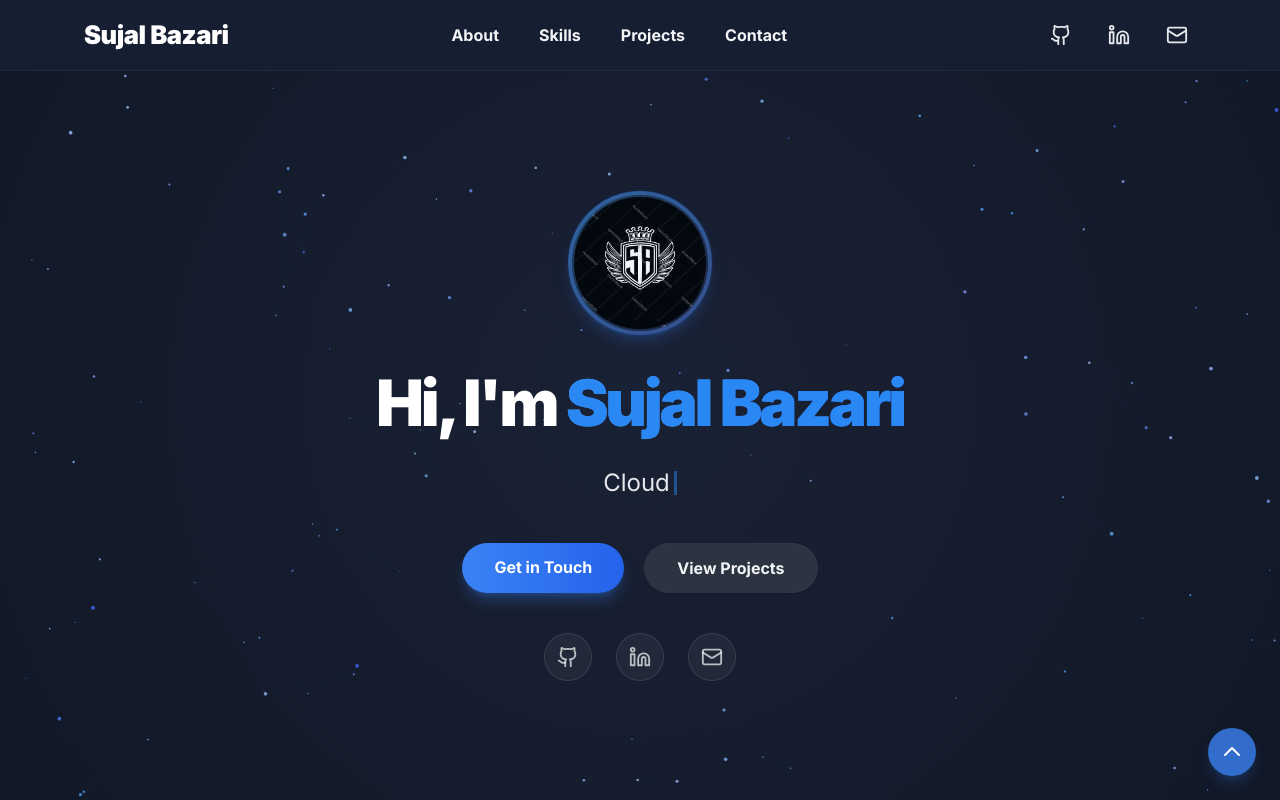
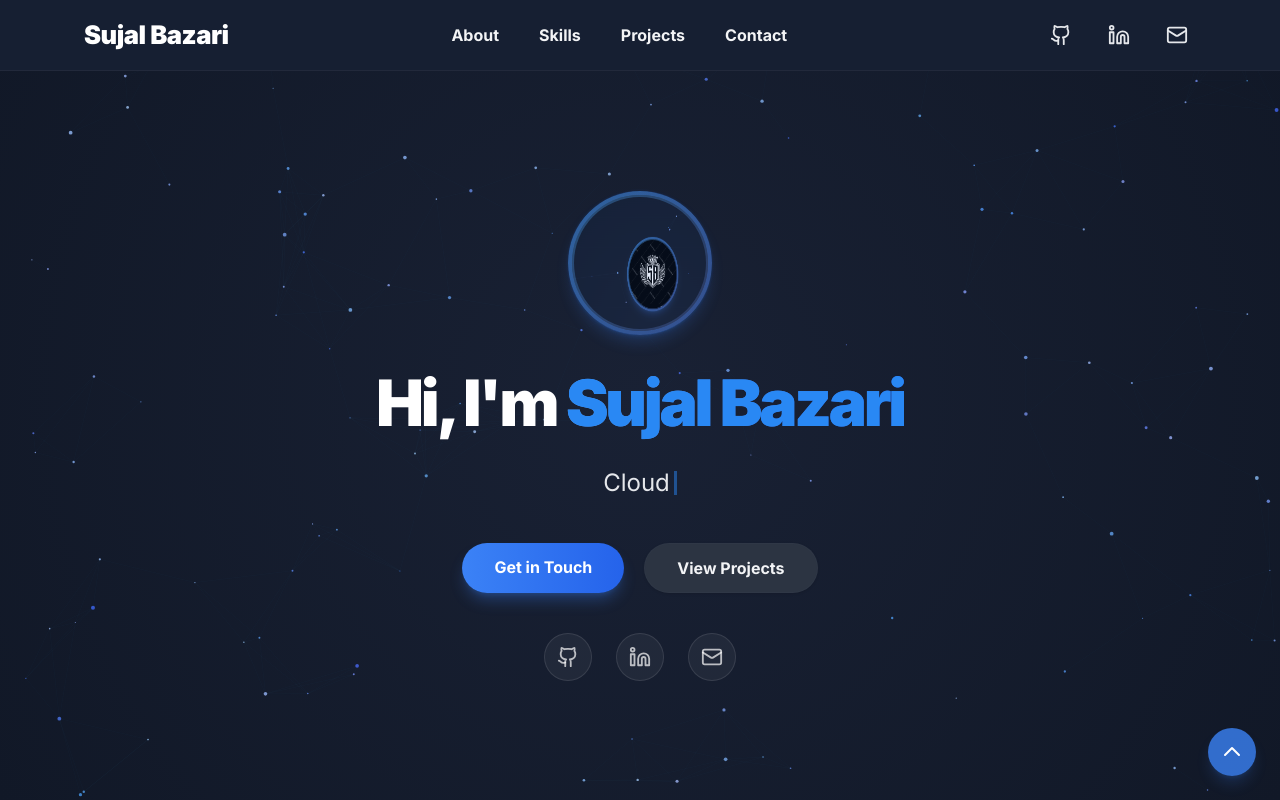
Before and after one commit to sujalbazari18/Personal-Portfolio, a React (Vite) app: page / in a window 1280 px wide. Shown: the top 800 px of the page. Built offline with nearby package versions, Linux system fonts and the light colour scheme.

Commit message:
Replace SB logo with image
Replaced the SB logo in the HeroSection with a new image.

```diff
--- a/index.html
+++ b/index.html
@@ -1,3 +1,4 @@
+
 <!DOCTYPE html>
 <html lang="en">
   <head>
@@ -6,12 +7,12 @@
     <title>Sujal Bazari - Backend Developer</title>
     <meta name="description" content="Personal portfolio of Sujal Bazari, a Full Stack Developer specializing in web development, mobile applications and system design." />
     <meta name="author" content="Sujal Bazari" />
-    <link rel="icon" type="image/svg+xml" href="/images.jpeg" />
+    <link rel="icon" type="image/svg+xml" href="/lovable-uploads/4973b318-816a-4064-9c8a-3dec2d1c603b.png" />
 
     <meta property="og:title" content="Sujal Bazari - Full Stack Developer" />
     <meta property="og:description" content="Personal portfolio of Sujal Bazari, a Full Stack Developer specializing in web development, mobile applications and system design." />
     <meta property="og:type" content="website" />
-    <meta property="og:image" content="https://www.pinterest.com/pin/734790495440185884" />
+    <meta property="og:image" content="/lovable-uploads/4973b318-816a-4064-9c8a-3dec2d1c603b.png" />
 
     <meta name="twitter:card" content="summary_large_image" />
     <meta name="twitter:site" content="@sujalbazari" />
--- a/src/components/HeroSection.tsx
+++ b/src/components/HeroSection.tsx
@@ -36,7 +36,7 @@ const HeroSection = () => {
             transition={{ duration: 0.5, delay: 0.3 }}
           >
             <Avatar className="w-36 h-36 border-4 border-blue-500/30 shadow-lg shadow-blue-500/20">
-              <AvatarImage src="/images.jpeg" alt="Sujal Bazari" />
+              <AvatarImage src="/lovable-uploads/4973b318-816a-4064-9c8a-3dec2d1c603b.png" alt="Sujal Bazari" />
               <AvatarFallback className="text-3xl bg-gradient-to-br from-blue-500 to-indigo-700 text-white">SB</AvatarFallback>
             </Avatar>
             <div className="absolute inset-0 rounded-full bg-blue-500/10 animate-pulse-slow"></div>
```
Also changed, not shown: public/lovable-uploads/4973b318-816a-4064-9c8a-3dec2d1c603b.png (added).
